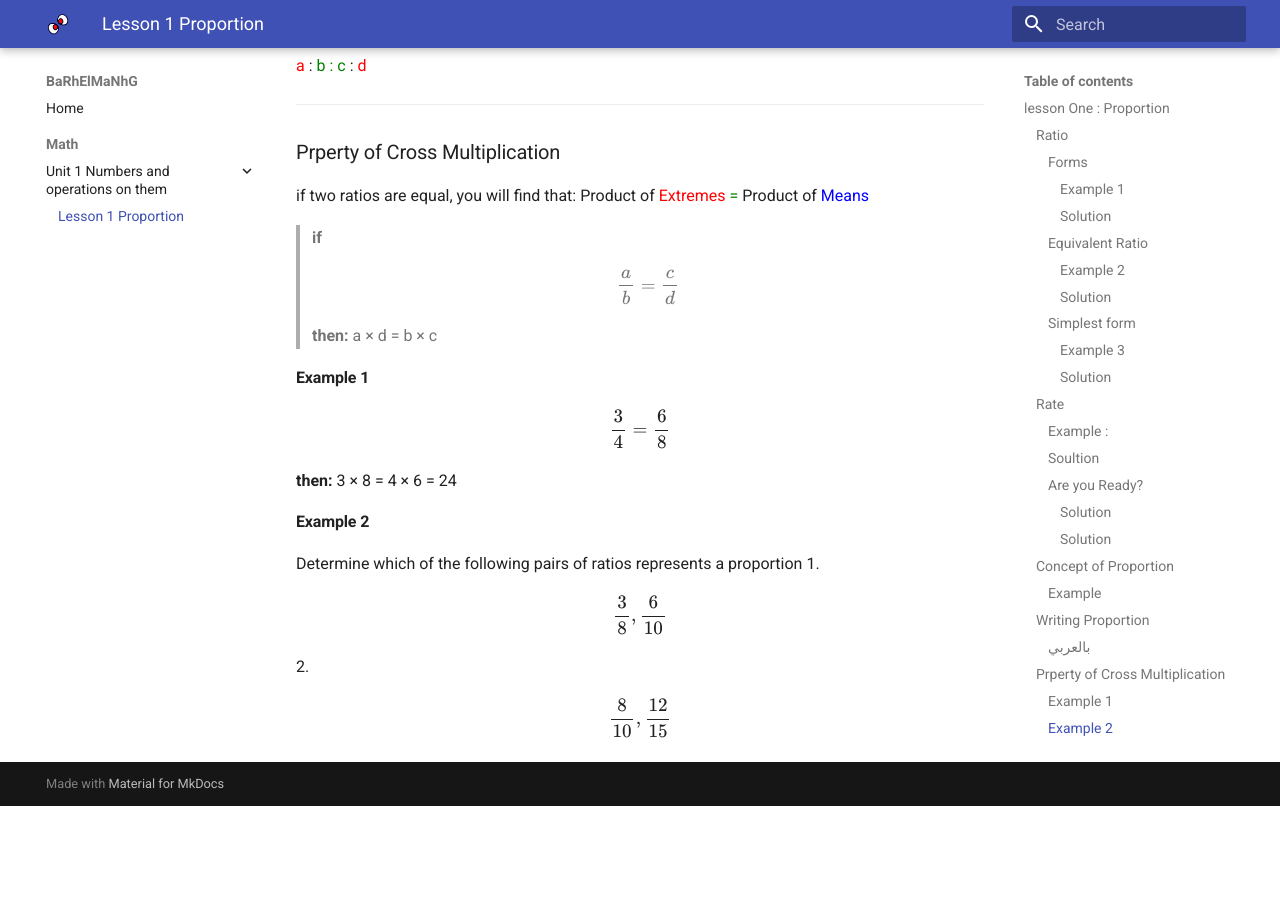
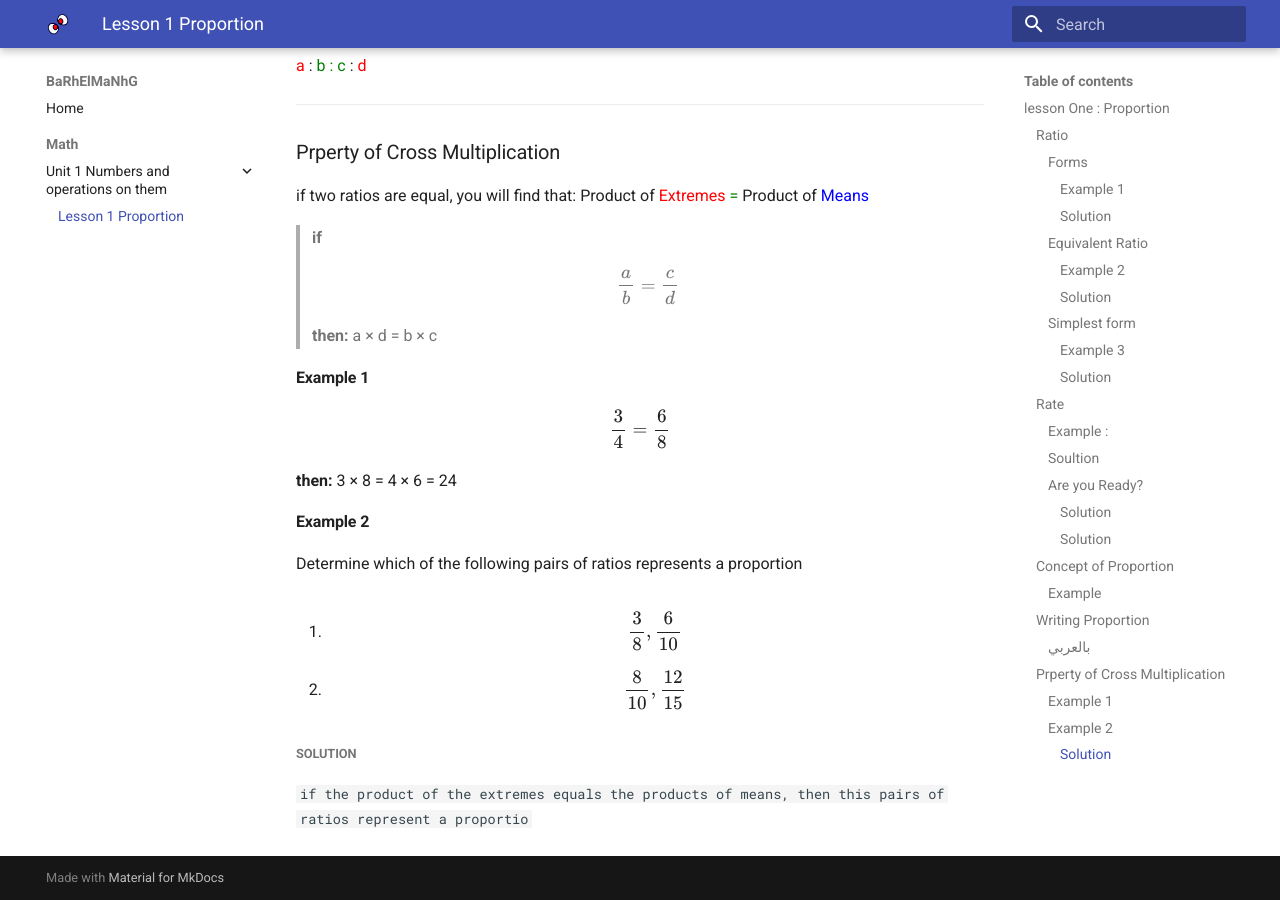
Before and after one commit to amansour-gh/educational.github.io, an MkDocs documentation site: the page built from docs/math/unit1/lesson1.md, in a window 1280 px wide and 900 px high, scrolled down 4774 px. Built offline with MkDocs 1.6.1 and Material for MkDocs 9.7.7, drawn with Linux system fonts in a browser that asks for light colours; formulas are drawn with MathJax 3; before the commit the page ends 5580 px from its top, so only the background shows below that.

Commit message:
240926-40

```diff
--- a/docs/math/unit1/lesson1.md
+++ b/docs/math/unit1/lesson1.md
@@ -144,6 +144,7 @@ if two ratios are equal, you will find that: Product of <span style="color:red">
 $$\frac{3}{4}=\frac{6}{8}$$ **then:** 3 × 8 = 4 × 6 = 24
 #### Example 2
 Determine which of the following pairs of ratios represents a proportion
+
 1.
 $$
 \frac{3}{8}, \frac{6}{10}
@@ -152,3 +153,5 @@ $$
 $$
 \frac{8}{10}, \frac{12}{15}
 $$
+##### Solution
+`if the product of the extremes equals the products of means, then this pairs of ratios represent a proportio`
```
